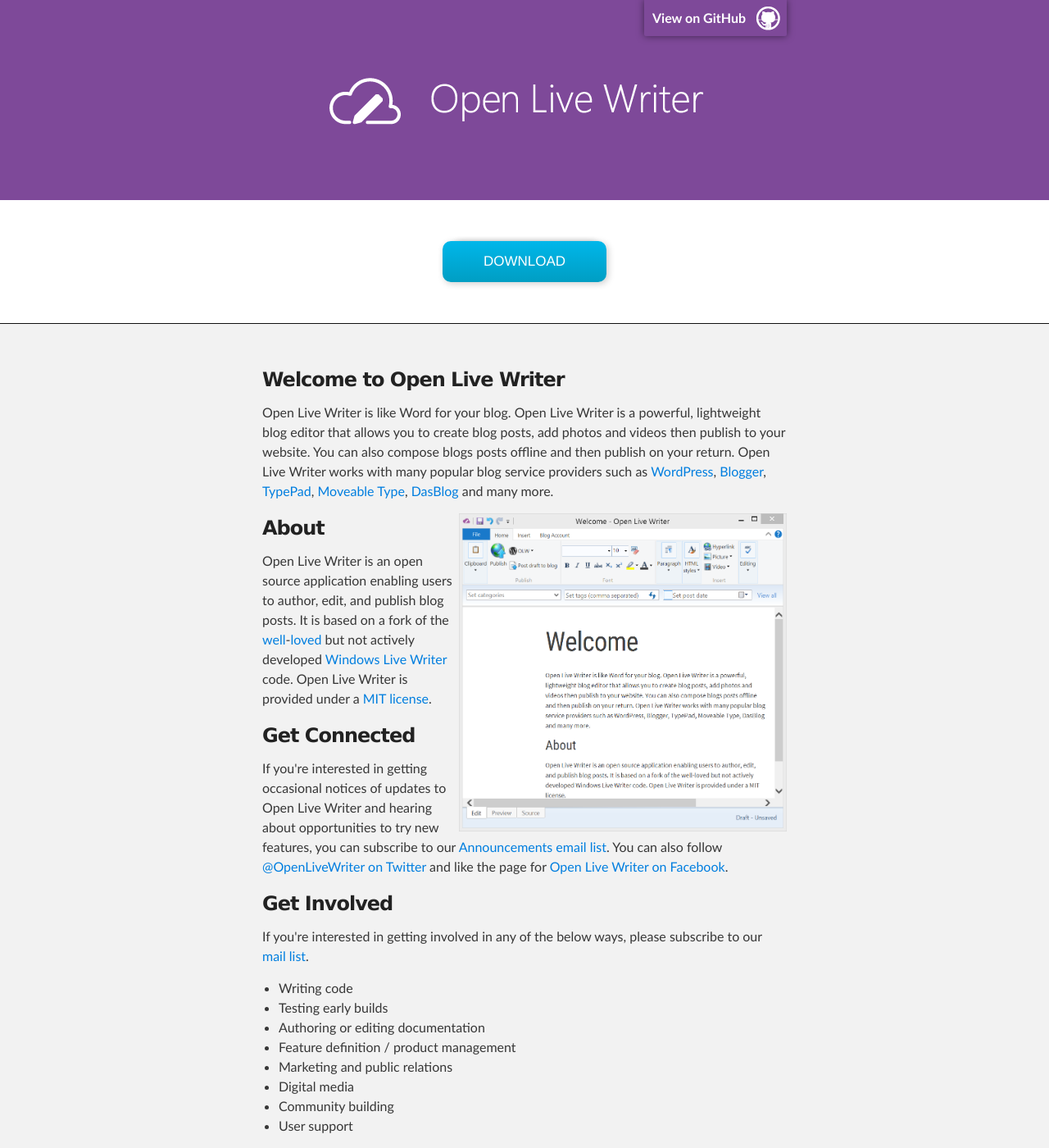
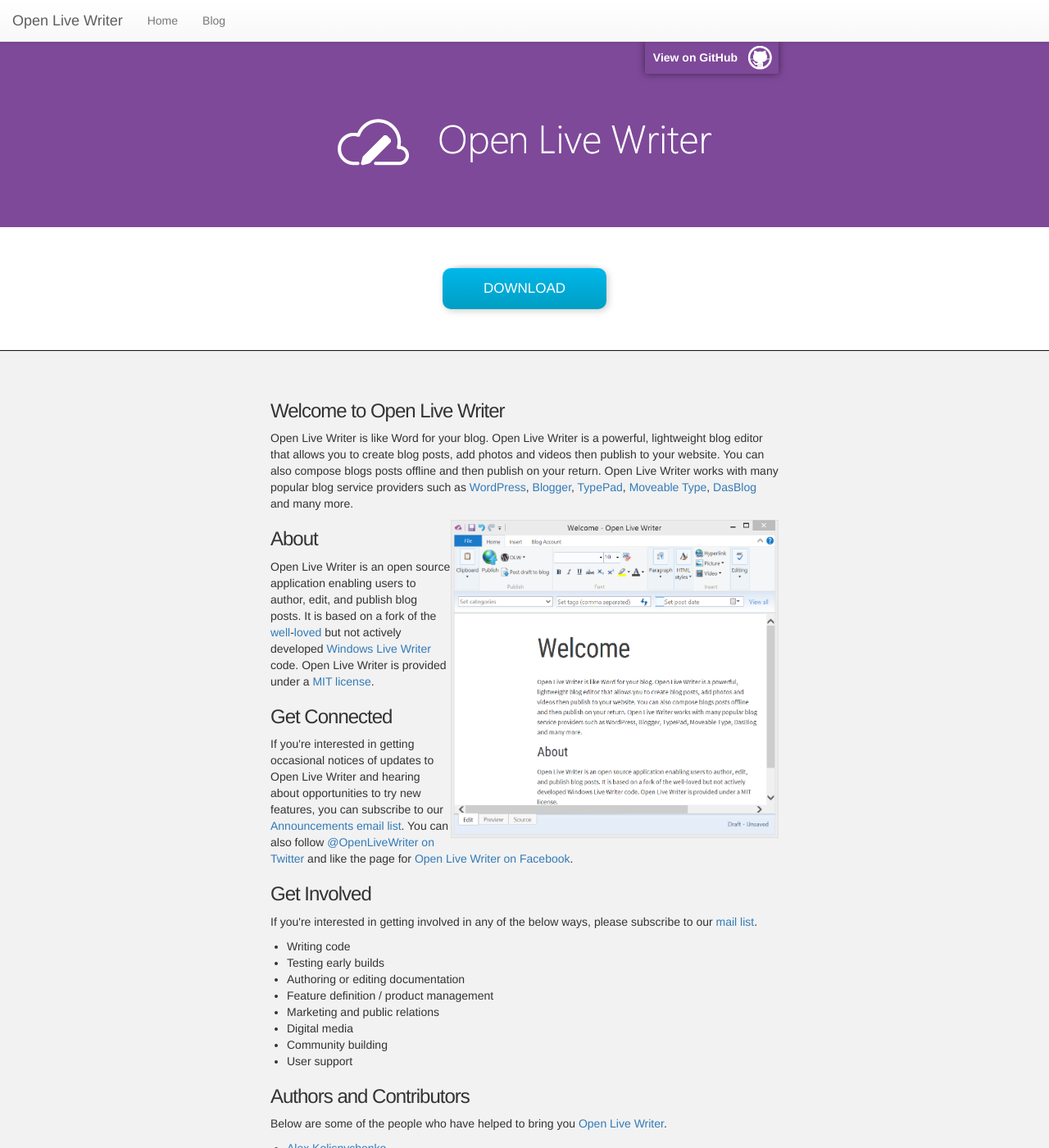
Before and after one commit to OpenLiveWriter/OpenLiveWriter.Github.io, a Jekyll site: the page built from index.html, in a window 1280 px wide and 1400 px high. Shown: the whole window at 82% size. Built offline with Jekyll 4.4.1, drawn with Linux system fonts in a browser that asks for light colours.

Commit message:
Added a bootstrap navbar

```diff
--- a/_includes/head.html
+++ b/_includes/head.html
@@ -11,4 +11,15 @@
   <link href="/favicon.ico" rel="shortcut icon">
   <link rel="stylesheet" type="text/css" media="screen" href="/stylesheets/stylesheet.css">
   <link rel="stylesheet" type="text/css" media="screen" href="/stylesheets/downloadbutton.css">
+  <!-- Bootstrap CDN -->
+  <!--Latest compiled and minified CSS -->
+  <link rel="stylesheet" href="https://maxcdn.bootstrapcdn.com/bootstrap/3.3.6/css/bootstrap.min.css" integrity="sha384-1q8mTJOASx8j1Au+a5WDVnPi2lkFfwwEAa8hDDdjZlpLegxhjVME1fgjWPGmkzs7" crossorigin="anonymous">
+  <!-- JQuery -->
+  <script src="http://code.jquery.com/jquery-latest.min.js" type="text/javascript"></script>
+
+  <!-- Optional theme -->
+  <link rel="stylesheet" href="https://maxcdn.bootstrapcdn.com/bootstrap/3.3.6/css/bootstrap-theme.min.css" integrity="sha384-fLW2N01lMqjakBkx3l/M9EahuwpSfeNvV63J5ezn3uZzapT0u7EYsXMjQV+0En5r" crossorigin="anonymous">
+
+  <!-- Latest compiled and minified JavaScript -->
+  <script src="https://maxcdn.bootstrapcdn.com/bootstrap/3.3.6/js/bootstrap.min.js" integrity="sha384-0mSbJDEHialfmuBBQP6A4Qrprq5OVfW37PRR3j5ELqxss1yVqOtnepnHVP9aJ7xS" crossorigin="anonymous"></script>
 </head>
--- a/_layouts/default.html
+++ b/_layouts/default.html
@@ -3,6 +3,29 @@
   <body>
     {% include google_analytics.html %}
     <!-- HEADER -->
+    <!-- NAVBAR -->
+    <nav class="navbar navbar-default navbar-fixed-top">
+      <div class="container-fluid">
+        <!-- Brand and toggle get grouped for better mobile display -->
+        <div class="navbar-header">
+          <button type="button" class="navbar-toggle collapsed" data-toggle="collapse" data-target="#bs-example-navbar-collapse-1" aria-expanded="false">
+            <span class="sr-only">Toggle navigation</span>
+            <span class="icon-bar"></span>
+            <span class="icon-bar"></span>
+            <span class="icon-bar"></span>
+          </button>
+          <a class="navbar-brand" href="http://openlivewriter.org">Open Live Writer</a>
+        </div>
+
+        <!-- Collect the nav links, forms, and other content for toggling -->
+        <div class="collapse navbar-collapse" id="bs-example-navbar-collapse-1">
+          <ul class="nav navbar-nav">
+            <li><a href="http://openlivewriter.org">Home</a></li>
+            <li><a href="http://openlivewriter.org/WriterRedirect/WriterBlog">Blog</a></li>
+          </ul>
+        </div><!-- /.navbar-collapse -->
+      </div><!-- /.container-fluid -->
+    </nav>
     <div id="header_wrap" class="outer">
         <header class="inner">
           <a id="forkme_banner" href="https://github.com/OpenLiveWriter">View on GitHub</a>
@@ -24,6 +47,8 @@
     <div id="footer_wrap" class="outer">
       <footer id="footer" class="inner">{% include footer.html %}</footer>
     </div>
-
+    <style>
+      body { padding-top: 50px; }
+    </style>
   </body>
 </html>
```
